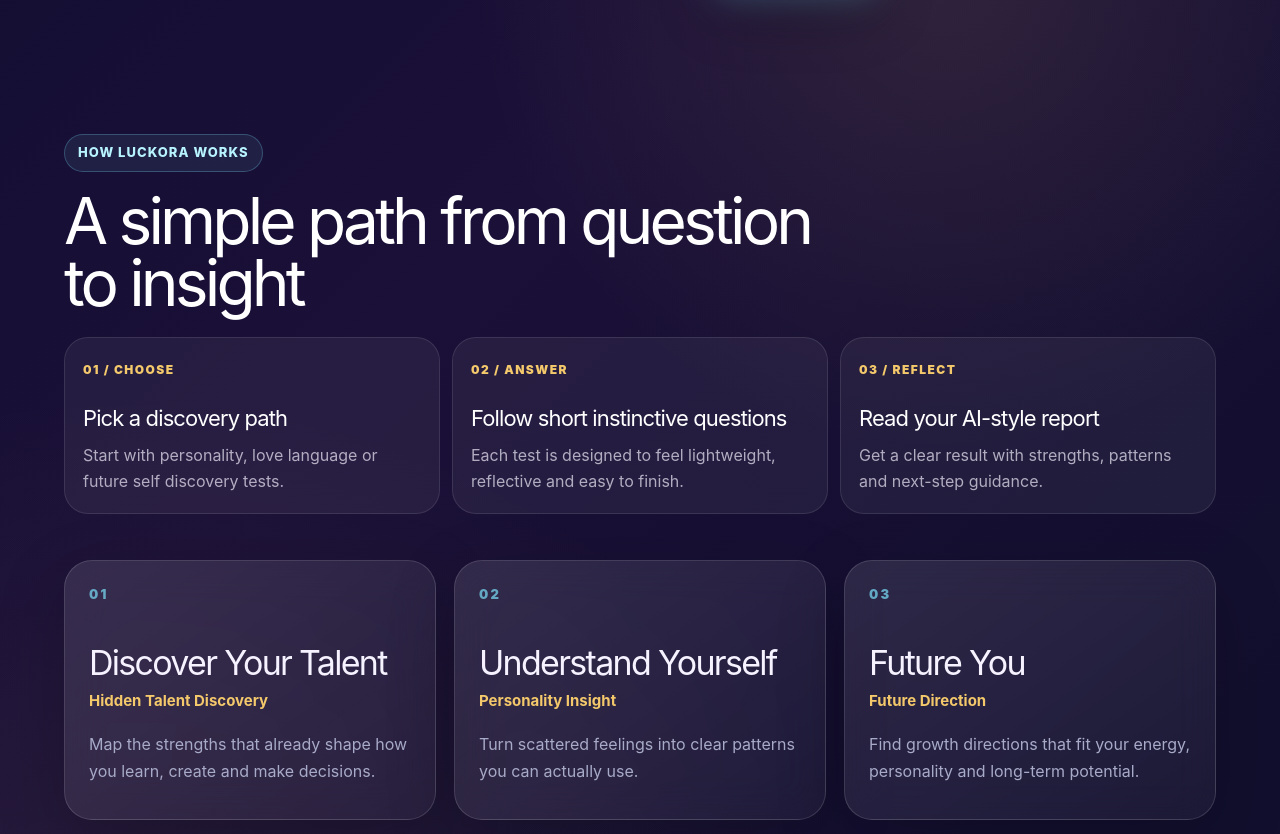
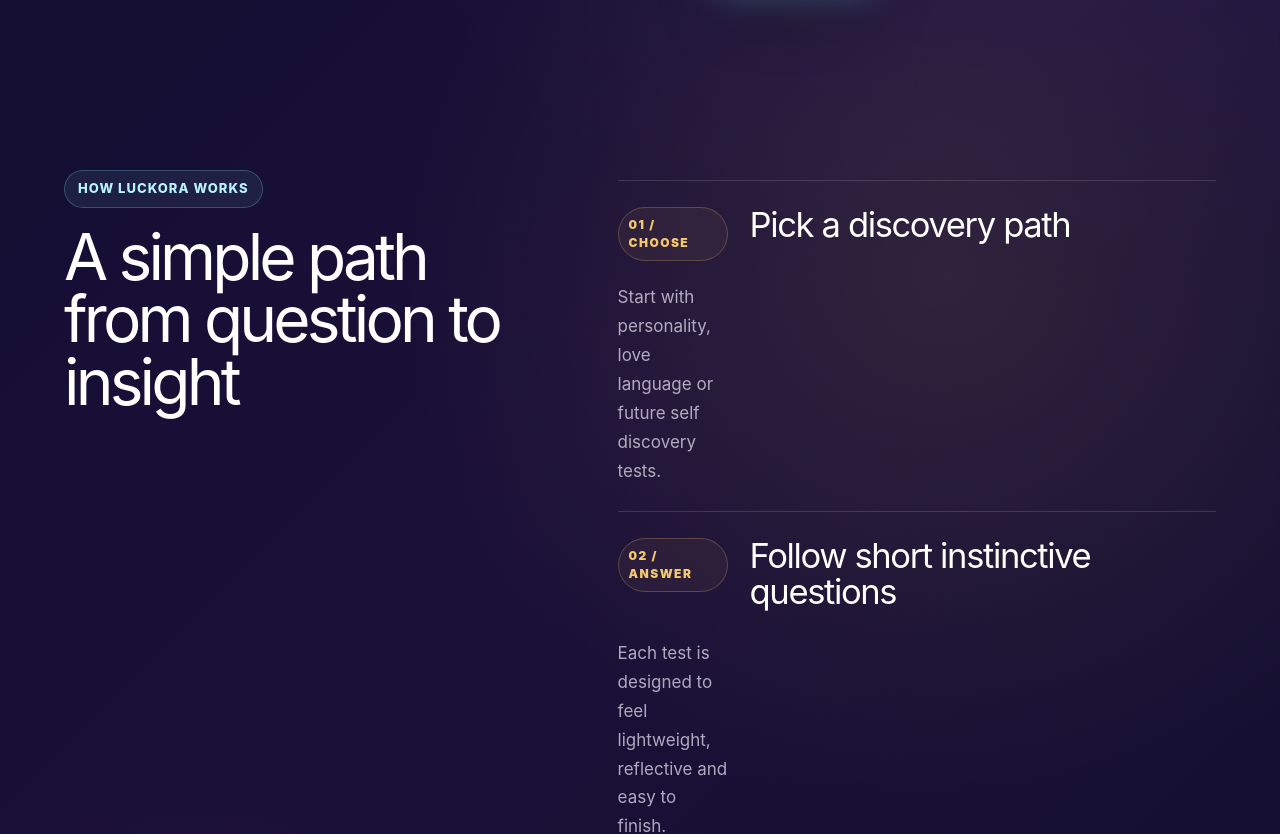
Before and after one commit to gegegwu/luckora-global, a Next.js app in the folder luckora-global/: page / in a window 1280 px wide. Shown: the part 1542-2376 px from the top of the page. Built offline with nearby package versions, Linux system fonts and the light colour scheme; no server answers.

Commit message:
Differentiate homepage how section

```diff
--- a/luckora-global/app/globals.css
+++ b/luckora-global/app/globals.css
@@ -1023,26 +1023,43 @@
 
 .how-section {
   margin-top: 18px;
-  padding: 28px 0;
+  display: grid;
+  grid-template-columns: minmax(0, 0.9fr) minmax(320px, 1.1fr);
+  gap: clamp(28px, 5vw, 72px);
+  align-items: start;
+  padding: 64px 0 42px;
 }
 
 .how-grid {
   display: grid;
-  grid-template-columns: repeat(3, 1fr);
-  gap: 12px;
-  margin-top: 22px;
+  grid-template-columns: 1fr;
+  gap: 0;
+  margin-top: 10px;
 }
 
 .how-grid article {
-  min-height: 168px;
-  border: 1px solid rgba(255, 255, 255, 0.1);
-  border-radius: 24px;
-  padding: 18px;
-  background: rgba(255, 255, 255, 0.055);
+  display: grid;
+  grid-template-columns: 110px 1fr;
+  gap: 22px;
+  align-items: start;
+  min-height: auto;
+  border-top: 1px solid rgba(255, 255, 255, 0.14);
+  padding: 26px 0;
+  background: transparent;
+}
+
+.how-grid article:last-child {
+  border-bottom: 1px solid rgba(255, 255, 255, 0.14);
 }
 
 .how-grid span {
+  display: inline-flex;
+  width: fit-content;
+  border: 1px solid rgba(244, 201, 107, 0.24);
+  border-radius: 999px;
+  padding: 8px 10px;
   color: var(--gold);
+  background: rgba(244, 201, 107, 0.055);
   font-size: 12px;
   font-weight: 950;
   letter-spacing: 0.12em;
@@ -1050,16 +1067,19 @@
 }
 
 .how-grid h3 {
-  margin: 22px 0 8px;
+  margin: 0 0 8px;
   color: #fff;
-  font-size: 22px;
+  font-size: clamp(24px, 2.7vw, 36px);
+  line-height: 1.02;
   letter-spacing: -0.04em;
 }
 
 .how-grid p {
+  max-width: 620px;
   margin: 0;
   color: rgba(246, 242, 255, 0.68);
-  line-height: 1.62;
+  font-size: 17px;
+  line-height: 1.7;
 }
 
 .feature-grid {
@@ -2133,6 +2153,11 @@
     padding-top: 64px;
   }
 
+  .how-section {
+    grid-template-columns: 1fr;
+    padding-top: 38px;
+  }
+
   .discovery-path-copy,
   .discovery-path-visual {
     grid-column: auto;
@@ -2262,6 +2287,11 @@
     width: min(280px, 86vw);
   }
 
+  .how-grid article {
+    grid-template-columns: 1fr;
+    gap: 14px;
+  }
+
   .orb-caption {
     right: 50%;
     bottom: 0;
```
